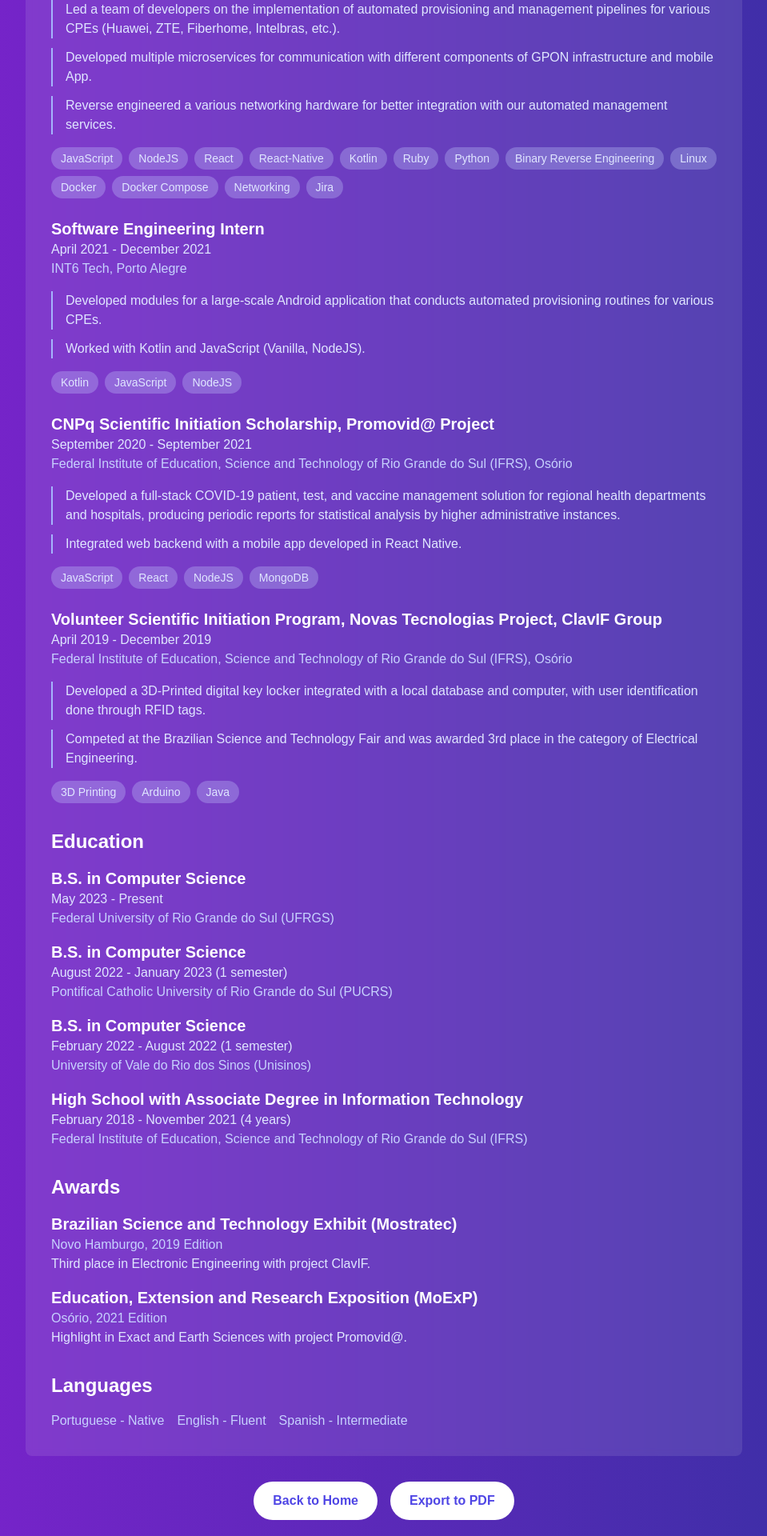
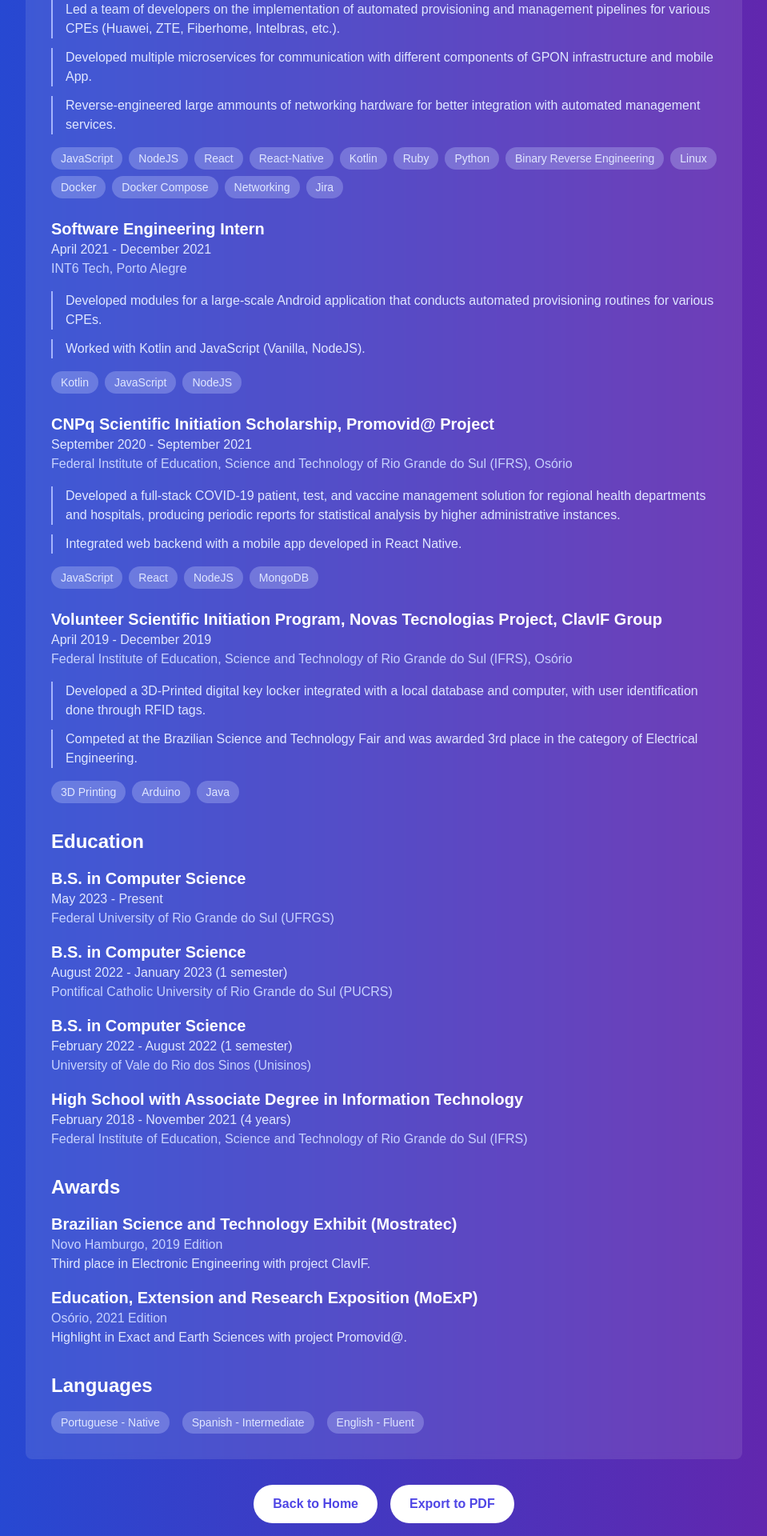
Before and after one commit to Rosbifbr/landing, a Next.js app: page /resume in a window 1280 px wide. Shown: the part 1620-3540 px from the top of the page at 80% size, without its empty margins (160-1119 px from the left). Built offline with nearby package versions, Linux system fonts and the light colour scheme.

Commit message:
Fix mobile layout

```diff
--- a/app/page.tsx
+++ b/app/page.tsx
@@ -2,10 +2,10 @@ import Link from "next/link";
 
 export default function Home() {
   return (
-    <main className="flex flex-col items-center justify-center min-h-screen bg-gradient-to-r from-purple-500 to-indigo-600 text-white">
-      <h1 className="text-5xl font-bold mb-4">Rodrigo Guimarães Ourique</h1>
-      <p className="text-xl mb-8">Software Developer. Computing enthusiast.</p>
-      <div className="flex flex-row gap-4">
+    <main className="flex flex-col items-center justify-center min-h-screen p-4 bg-gradient-to-r from-purple-500 to-indigo-600 text-white">
+      <h1 className="text-4xl md:text-5xl font-bold mb-4 text-center">Rodrigo Guimarães Ourique</h1>
+      <p className="text-lg md:text-xl mb-8 text-center">Software Developer. Computing enthusiast.</p>
+      <div className="flex flex-row flex-wrap justify-center gap-4">
         <Link href="/resume" className="px-6 py-3 bg-white text-indigo-600 rounded-full font-semibold hover:bg-indigo-100 transition-colors">
           Resume
         </Link>
--- a/app/resume/page.tsx
+++ b/app/resume/page.tsx
@@ -93,7 +93,7 @@ export default function Resume() {
         "Maintained a full-stack web application for complete L2 and L3 administration of GPON infrastructure, massive network analysis, and determination of the mobile app’s provisioning pipelines.",
         "Led a team of developers on the implementation of automated provisioning and management pipelines for various CPEs (Huawei, ZTE, Fiberhome, Intelbras, etc.).",
         "Developed multiple microservices for communication with different components of GPON infrastructure and mobile App.",
-        "Reverse engineered a various networking hardware for better integration with our automated management services.",
+        "Reverse-engineered large ammounts of networking hardware for better integration with automated management services.",
       ],
       technologies: ["JavaScript", "NodeJS", "React", "React-Native", "Kotlin", "Ruby", "Python", "Binary Reverse Engineering", "Linux", "Docker", "Docker Compose", "Networking", "Jira"],
     },
@@ -179,7 +179,7 @@ export default function Resume() {
   ];
 
   return (
-    <main className="flex flex-col items-center min-h-screen bg-gradient-to-r from-purple-700 to-indigo-800 text-white p-8">
+    <main className="flex flex-col items-center min-h-screen bg-gradient-to-r from-blue-700 to-purple-800 text-white p-8">
       <h1 className="text-4xl font-bold mb-2">Rodrigo Guimarães Ourique</h1>
       <p className="text-xl mb-1">
         Full Stack Software Engineer at Int6Tech
@@ -239,9 +239,9 @@ export default function Resume() {
         <section>
           <h2 className="text-2xl font-semibold mb-4">Languages</h2>
           <div className="flex flex-wrap gap-4">
-            <p className="text-indigo-200">Portuguese - Native</p>
-            <p className="text-indigo-200">English - Fluent</p>
-            <p className="text-indigo-200">Spanish - Intermediate</p>
+            <span className="px-3 py-1 text-sm bg-indigo-200/30 rounded-full text-indigo-100">Portuguese - Native</span>
+            <span className="px-3 py-1 text-sm bg-indigo-200/30 rounded-full text-indigo-100">Spanish - Intermediate</span>
+            <span className="px-3 py-1 text-sm bg-indigo-200/30 rounded-full text-indigo-100">English - Fluent</span>
           </div>
         </section>
       </div>
```
